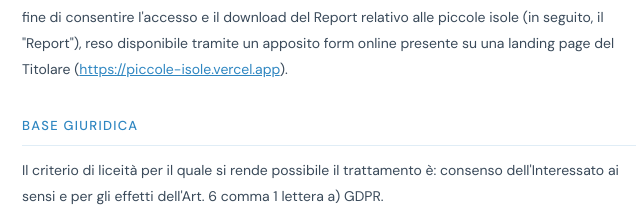
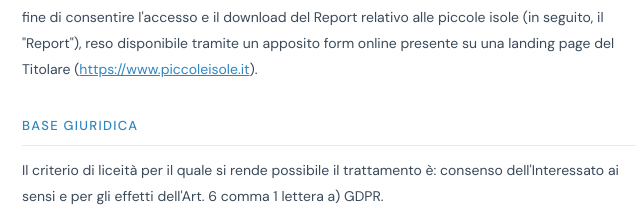
Before and after one commit to enrico-art/piccole-isole, a plain HTML site: page privacy.html in a window 1280 px wide. Shown: the part 528-750 px from the top of the page, 311-951 px from the left. Drawn offline with nearby package versions, Linux system fonts and the light colour scheme.

Commit message:
Update privacy.html

```diff
--- a/privacy.html
+++ b/privacy.html
@@ -156,7 +156,7 @@
     <p>Fondazione San Lorenzo (nel seguito la "Fondazione" o il "Titolare"), con sede in Via Armezzone 3, Ameglia, 19031, La Spezia (SP) e C.F. 91100550119, in qualità di Titolare del trattamento, informa l'Interessato (nel seguito anche "Utente"), ai sensi dell'art. 13 del Regolamento UE 2016/679 ("GDPR"), in merito al trattamento dei suoi dati personali.</p>
 
     <h2>Modalità e Finalità del Trattamento Dati</h2>
-    <p>I dati degli Interessati verranno trattati dal Titolare anche con il supporto di mezzi elettronici, al fine di consentire l'accesso e il download del Report relativo alle piccole isole (in seguito, il "Report"), reso disponibile tramite un apposito form online presente su una landing page del Titolare (<a href="https://piccole-isole.vercel.app" target="_blank">https://piccole-isole.vercel.app</a>).</p>
+    <p>I dati degli Interessati verranno trattati dal Titolare anche con il supporto di mezzi elettronici, al fine di consentire l'accesso e il download del Report relativo alle piccole isole (in seguito, il "Report"), reso disponibile tramite un apposito form online presente su una landing page del Titolare (<a href="https://www.piccoleisole.it" target="_blank">https://www.piccoleisole.it</a>).</p>
 
     <h2>Base Giuridica</h2>
     <p>Il criterio di liceità per il quale si rende possibile il trattamento è: consenso dell'Interessato ai sensi e per gli effetti dell'Art. 6 comma 1 lettera a) GDPR.</p>
```
